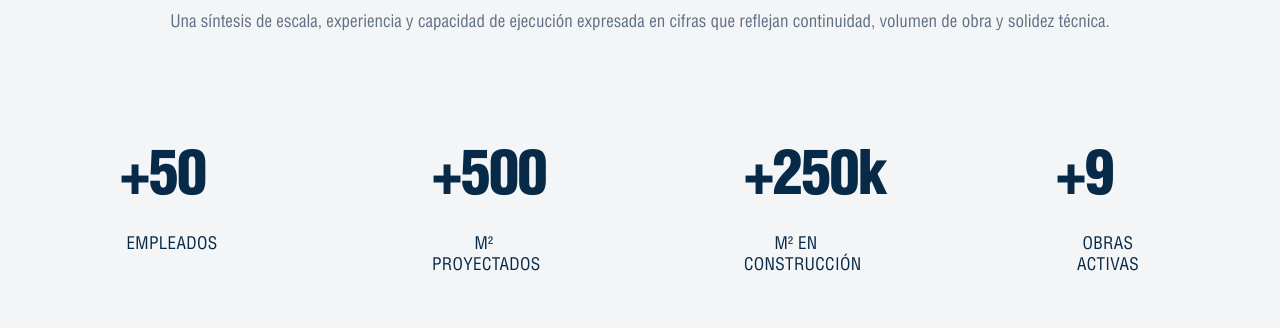
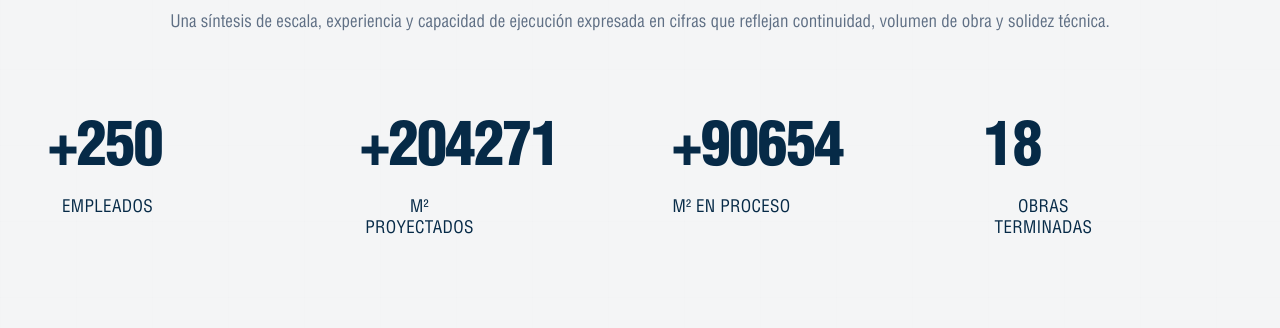
Before and after one commit to pachecoleoo/360-construcciones, a Next.js app: page / in a window 1280 px wide. Shown: the part 2600-2928 px from the top of the page. Built offline with nearby package versions, Linux system fonts and the light colour scheme; no server answers.

Commit message:
style: ajustes Rocío lote 1 - components/home/AboutStats.tsx

```diff
--- a/components/home/AboutStats.tsx
+++ b/components/home/AboutStats.tsx
@@ -5,25 +5,23 @@ import { useLanguage } from "@/context/LanguageContext";
 
 const STATS = [
   {
-    value: 50,
+    value: 250,
     prefix: "+",
     label: "Empleados",
   },
   {
-    value: 500,
+    value: 204000,
     prefix: "+",
     label: "M² Proyectados ",
   },
   {
-    value: 250,
+    value: 90534,
     prefix: "+",
-    suffix: "k",
-    label: "M² en construcción",
+    label: "M² en proceso",
   },
   {
-    value: 9,
-    prefix: "+",
-    label: "Obras activas",
+    value: 18,
+    label: "Obras terminadas",
   },
 ];
 
@@ -101,7 +99,7 @@ function StatBlock({
 
         sm:grid-cols-[140px_1fr]
 
-        md:block md:border-none md:py-0 md:px-20
+        md:block md:border-none md:py-0 md:px-2
       "
     >
       {/* NUMERO */}
@@ -110,9 +108,9 @@ function StatBlock({
           font-heading text-[44px] font-black leading-[0.9] tracking-[-0.03em]
           text-[#062a47]
           sm:text-[72px]
-          md:text-[88px]
-          lg:text-[96px]
-          xl:text-[108px]
+          md:text-[54px]
+          lg:text-[56px]
+          xl:text-[64px]
         "
       >
         <Counter to={value} prefix={prefix} suffix={suffix} />
```
